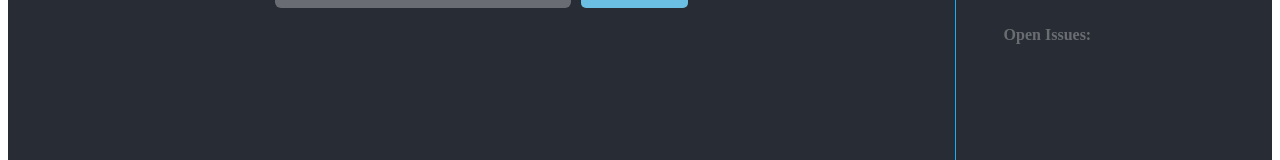
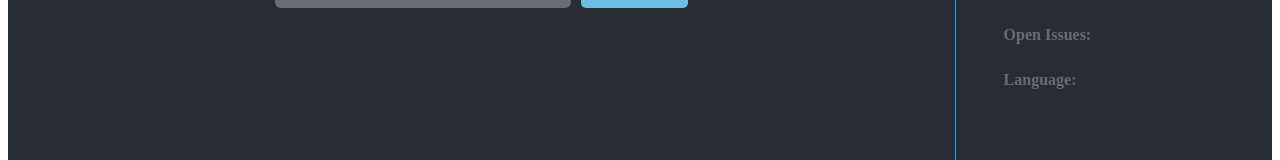
Before and after one commit to mckinsey-leckenby/github-org-repo-app, a React (Create React App) app: page / in a window 1280 px wide. Shown: the part 143-303 px from the top of the page. Built offline with nearby package versions, Linux system fonts and the light colour scheme.

Commit message:
language added

```diff
--- a/src/RepoDetails.js
+++ b/src/RepoDetails.js
@@ -26,10 +26,10 @@ function RepoDetails({ details, loading, license }) {
                 <label className="label">Open Issues:</label>
                 <span className='value'>{details.open_issues_count}</span>
             </div>
-            {/* <div className='details-row'>
-                <label className="label">License:</label>
-                <span className='value' >{details.license.name}</span>
-            </div> */}
+            <div className='details-row'>
+                <label className="label">Language:</label>
+                <span className='value' >{details.language}</span>
+            </div>
 
 
         </div>
```
Also changed, not shown: package.json (+1 -46 lines), 2 other files (tests, documents, lock files or other folders).
